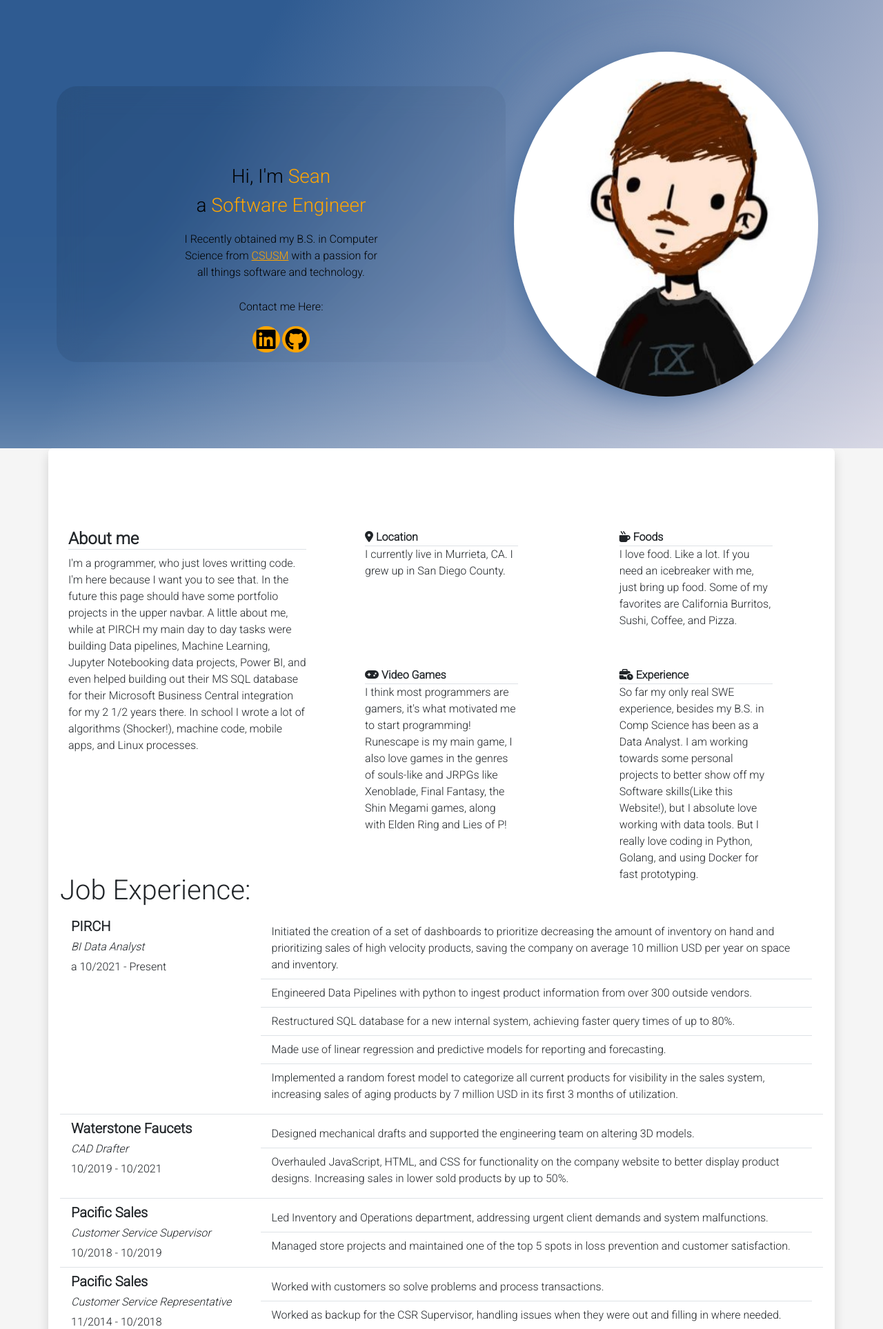
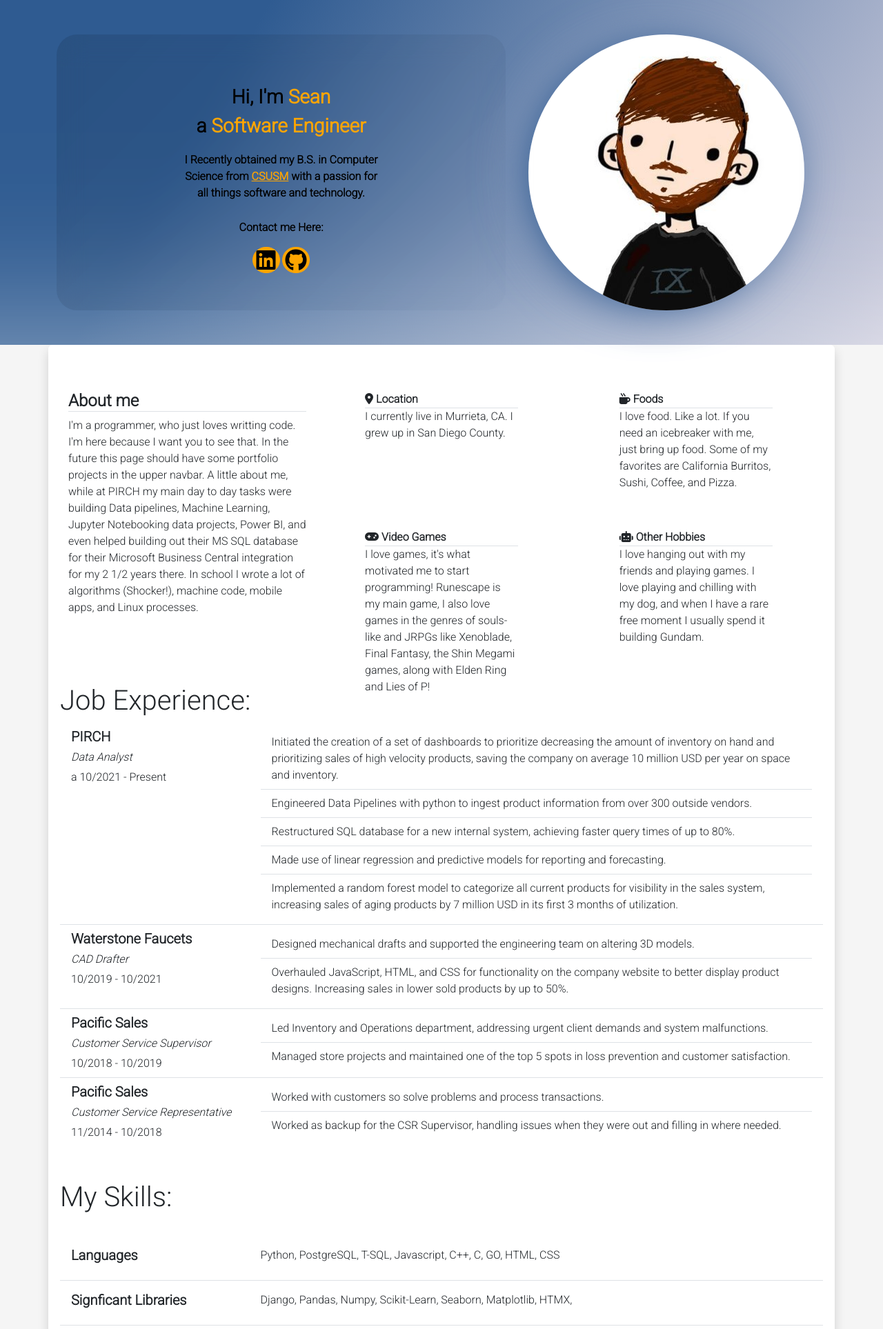
Before and after one commit to SeanP94/SeansPortfolio, a Django app: page / in a window 1280 px wide. Shown: the part 32-1959 px from the top of the page at 69% size. Run offline with Django 5.2, Linux system fonts and the light colour scheme; some libraries are stand-ins or nearby versions.

Commit message:
Homepage is donegit add .! (besides tweaks and changes but this is production ready).

```diff
--- a/core/core/static/main.css
+++ b/core/core/static/main.css
@@ -6,24 +6,21 @@
     color: black;
     background-color: #dbcbd8;
     background-image: linear-gradient(300deg, #cbcbdc 0%, #2f5b91 75%);
-    height: 650px;
+    height: 500px;
     width: 100%;
     min-width: 500px;
-    max-width: 2500px;
+    max-width: 2000px;
     text-align: center;
     position: relative;
     margin: auto;
-
-    /* box-shadow: 0 -25px 35px -25px   rgba(255, 255,255,0.15) inset; */
-    /* box-shadow: 0 -5px 5px -5px white inset; */
-    /* box-shadow: 0 0 25px 25px white inset; */
     box-shadow: 0 -450px 700px -450px   rgba(255, 255, 255, 0.5) inset;
 }
 
-#pfp {
-
+.pfp {
     /* margin:auto; */
-    height: 500px;
+    position: relative;
+    height: 400px;
+    top: 50px;
     width: auto;
     border-radius: 100%;
     box-shadow: -1em 0 4em #2f5b91, -1em 0 4em #cbcbdc;
@@ -33,7 +30,7 @@
     /* The Intro box of me. */
     position: relative;
     margin: auto;
-    top:75px;
+    /* top:20px; */
     height: 500px;
 }
 
@@ -42,7 +39,7 @@
     text-align: center;
     margin:0;
     padding:0;
-    top:25%;
+    top: 15%;
     margin: auto;
     width: 50%;
     padding: 10px;
@@ -51,8 +48,6 @@
 .me-buttons{
     padding-top: 10px;
 }
-
-
 
 .glass-bg {
     position: relative;
@@ -69,21 +64,19 @@
 
 
 .skill-section {
-    margin-top: 100px;
+    margin-top: 50px;
     height: 400px;
 }
 
 .experience {
-    margin-top: 100px;
+    margin-top: 25px;
+    margin-bottom: 50px;
+}
+
+.about-me {
     margin-bottom: 100px;
 }
-.about-me {
-    margin-bottom: 300px;
-}
 
-.leftCol {
-
-}
 
 .am-block {
     height: 200px;
@@ -134,10 +127,12 @@ body {
     }
 
     #banner {
-        height: 1000px;
+        height: 800px;
     }
 
-    #pfp {
+    .pfp {
+
+        top:auto;
         position: relative;
         bottom:350px;
         /* margin:auto; */
@@ -152,14 +147,11 @@ body {
         padding-top: 10px;
     }
 
-
-
     .glass-bg {
         position: relative;
-        top: 420px;
-        max-height: 500px;
-        min-height: 400px;
-
+        top: 400px;
+        max-height: 400px;
+        min-height: 350px;
     }
 
 }
--- a/core/core/templates/experience.html
+++ b/core/core/templates/experience.html
@@ -5,7 +5,7 @@
                 <div class="row">
                     <div class="col-3">
                         <h5><b>PIRCH</b></h5>
-                        <h6><i>BI Data Analyst</i></h6>a
+                        <h6><i>Data Analyst</i></h6>a
                         10/2021 - Present
                     </div>
                     <div class="col-9">
--- a/core/core/templates/homepage.html
+++ b/core/core/templates/homepage.html
@@ -9,33 +9,33 @@
 <div class="text-center">
     <!-- Banner Portion of the page. -->
     <div class="img-fluid" id="banner">
-        <div class="container ">
+        <div class="container">
             <div class="row intro">
                 <div class=" glass-bg col-lg-7">
                     <div class =" intro-about-me">
                         <p>
-                            <span class="fs-3">Hi, I'm <span style="color: orange;">Sean</span><br>a <span style="color: orange;">Software Engineer</span></span>
+                            <span class="fs-3"><b>Hi, I'm <span style="color: orange;">Sean</span><br>a <span style="color: orange;">Software Engineer</b></span></span>
                         </p>
                         <p>
-                            <span class="fs-6 ">I Recently obtained my B.S. in Computer Science from <a style="color: orange;" href="https://www.csusm.edu/">CSUSM</a> with a passion for all things software and technology.</span>
+                            <span class="fs-6"><b>I Recently obtained my B.S. in Computer Science from <a style="color: orange;" href="https://www.csusm.edu/">CSUSM</a> with a passion for all things software and technology.</b></span>
                         </p>
                         <div class="me-buttons">
-                            <p>Contact me Here:</p>
+                            <p><b>Contact me Here:</b></p>
                             <a class="btn btn-secondary"  href="https://www.linkedin.com/in/seanp1994/"><i class="fa-brands fa-linkedin fa-2xl" style="color: #000; position: relative; right:7px; top:1px;"></i></a>
                             <a class="btn btn-secondary" href="https://github.com/SeanP94"><i class="fa-brands fa-github fa-2xl" style="color: #000; position: relative; right:9px; top:1px;"></i></a>
                         </div>
                     </div>
                 </div>
                 <div class=" col-lg-5 img-fluid">
-                    <img class="img-fluid" id="pfp" src="/static/Ppic.jpg">
+                    <img class="img-fluid pfp" id="pfp" src="/static/Ppic.jpg">
                 </div>
             </div>
         </div>
     </div>
     <!-- Bottom Portion of the page -->
     <div class="container border border-white shadow p-3 mb-5 bg-white rounded text-start">
-        <div class="container text-wrap skill-section ">
-            <div class="row d-flex leftCol ">
+        <div class="container text-wrap skill-section">
+            <div class="row d-flex">
                 <div class="col-lg-4 h-100">
                     <h4 class="border-bottom"><b>About me</b></h4>
                     <p>I'm a programmer, who just loves writting code. I'm here because I want you to see that. In the future this page should have some portfolio projects in the upper navbar.
@@ -44,19 +44,19 @@
                         In school I wrote a lot of algorithms (Shocker!), machine code, mobile apps, and Linux processes.
                     </p>
                 </div>
-                <div class="col-lg-8 align-items-center " >
+                <div class="col-lg-8 align-items-center" >
                     <div class="row">
                         <div class="col-lg-1"></div>
-                        <div class="col-s-6 col-lg-4 am-block ">
+                        <div class="col-s-6 col-lg-4 am-block">
                             <div class="border-bottom">
-                                <span class="fa-solid fa-location-dot "></span> <b>Location</b>
+                                <span class="fa-solid fa-location-dot"></span> <b>Location</b>
                             </div>
                             <p>
                                 I currently live in Murrieta, CA. I grew up in San Diego County.
                             </p>
                         </div>
                         <div class="col-lg-2"></div>
-                        <div class="col-s-6 col-lg-4 am-block ">
+                        <div class="col-s-6 col-lg-4 am-block">
                             <div class=" border-bottom">
                                 <span class="fa-solid fa-mug-hot"></span> <b>Foods</b>
                             </div>
@@ -69,23 +69,22 @@
                     </div>
                     <div class="row">
                         <div class="col-lg-1"></div>
-                        <div class="col-s-6 col-lg-4 am-block ">
+                        <div class="col-s-6 col-lg-4 am-block">
                             <div class="border-bottom">
-                                <span class="fa-solid fa-gamepad "></span> <b>Video Games</b>
+                                <span class="fa-solid fa-gamepad"></span> <b>Video Games</b>
                             </div>
                             <p>
-                                I think most programmers are gamers, it's what motivated me to start programming! Runescape is my main game, I also love games in the genres of souls-like and JRPGs like Xenoblade, Final Fantasy, the Shin Megami games, along with Elden Ring and Lies of P!
+                                I love games, it's what motivated me to start programming! Runescape is my main game, I also love games in the genres of souls-like and JRPGs like Xenoblade, Final Fantasy, the Shin Megami games, along with Elden Ring and Lies of P!
                             </p>
                         </div>
                         <div class="col-lg-2"></div>
-                        <div class="col-s-6 col-lg-4 am-block ">
+                        <div class="col-s-6 col-lg-4 am-block">
                             <div class="border-bottom">
-                                <span class="fa-solid fa-business-time "></span> <b>Experience</b>
+                                <span class="fa-solid fa-robot"></span> <b>Other Hobbies</b>
                             </div>
                             <p>
-                                So far my only real SWE experience, besides my B.S. in Comp Science has been
-                                as a Data Analyst. I am working towards some personal projects to better show off my Software skills(Like this Website!), but I absolute love
-                                working with data tools. But I really love coding in Python, Golang, and using Docker for fast prototyping.
+                                I love hanging out with my friends and playing games. I love playing and chilling with my dog, and when I have a rare free moment I usually
+                                spend it building Gundam.
                             </p>
                         </div>
                         <div class="col-lg-1"></div>
--- a/core/core/templates/resume.html
+++ b/core/core/templates/resume.html
@@ -90,7 +90,7 @@
                                     <div class="row">
                                         <div class="col-3">
                                             <h5>PIRCH</h5>
-                                            <h6><i>BI Data Analyst</i></h6>
+                                            <h6><i>Data Analyst</i></h6>
                                             10/2021 - Present
                                         </div>
                                         <div class="col-9">
```
